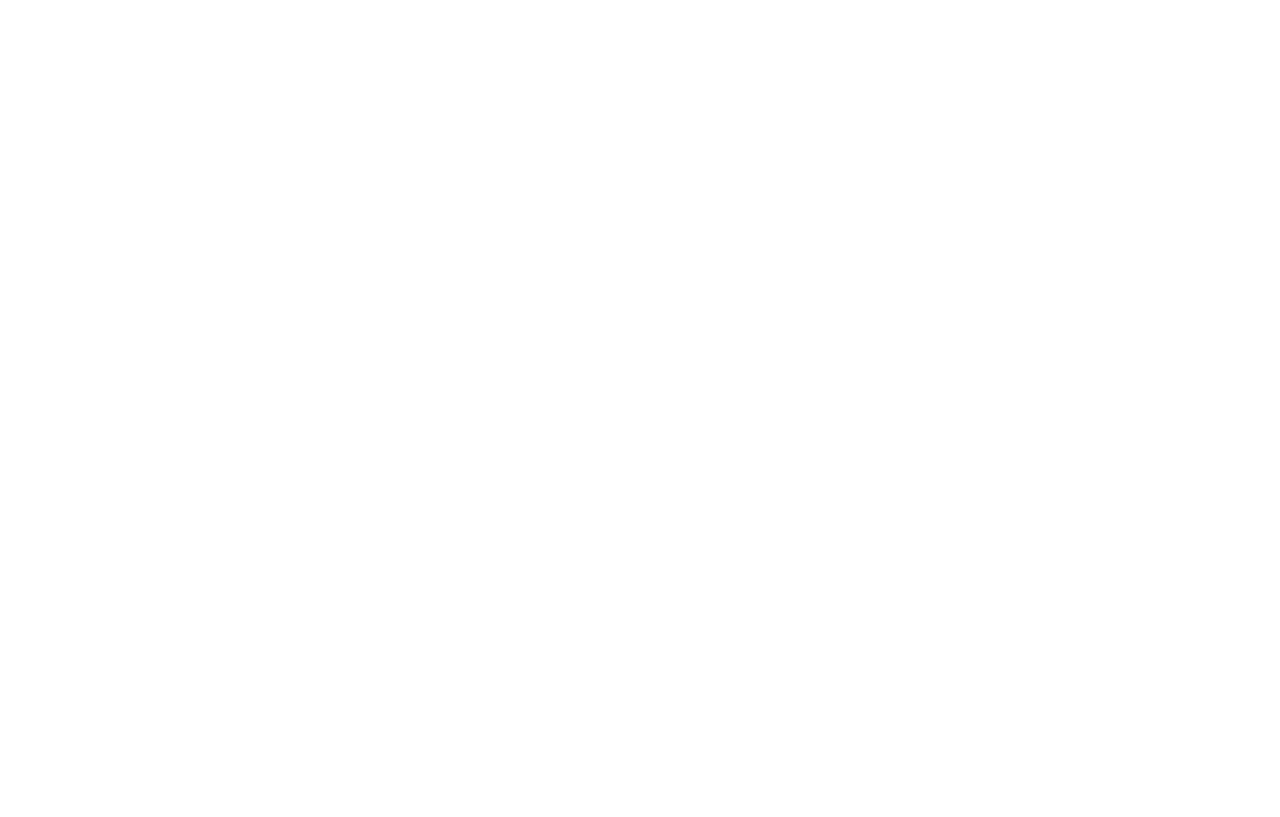
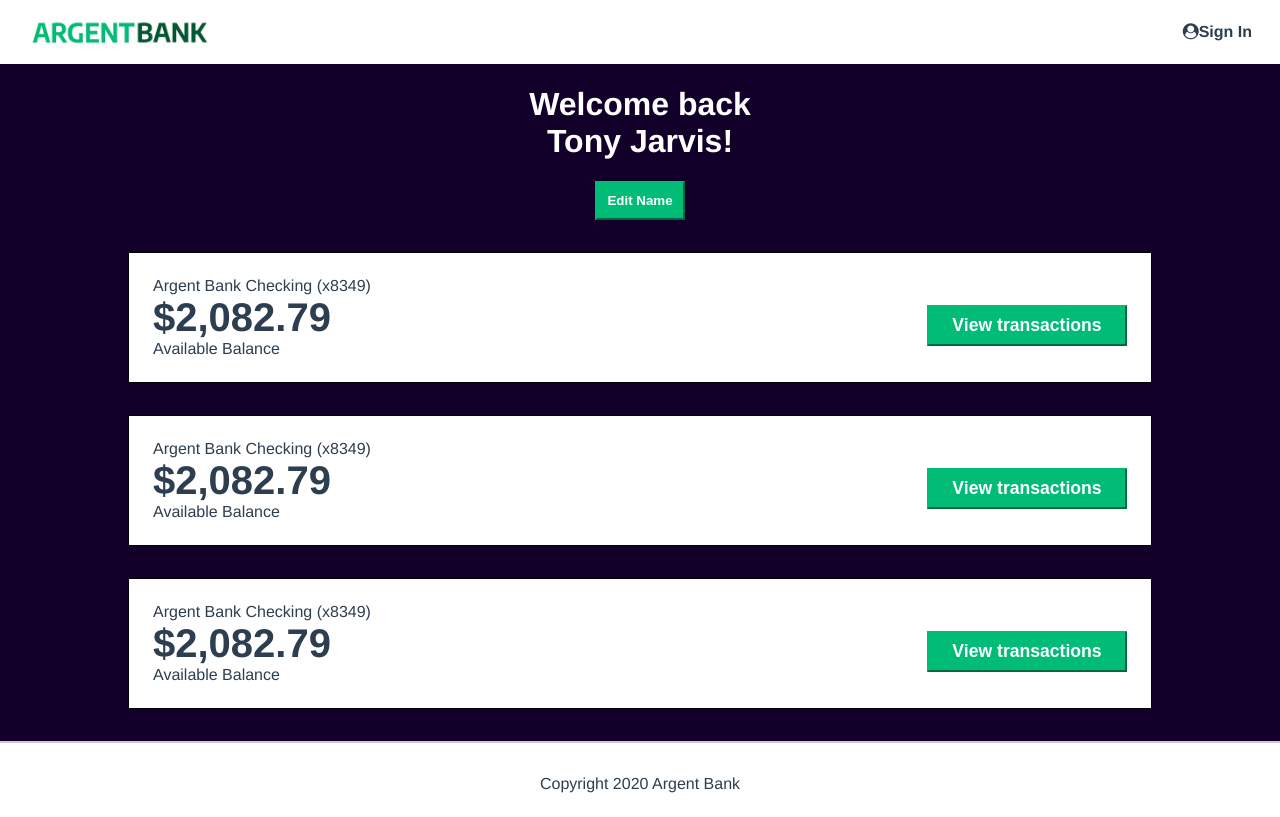
Before and after one commit to ChimdaProjects/ArgentBank, a React (Create React App) app: page /profile in a window 1280 px wide. Before the commit this address had no page. Built offline with nearby package versions, Linux system fonts and the light colour scheme.

Commit message:
static page profil and components : transaction, listTransaction, user

```diff
--- a/src/components/App/App.css
+++ b/src/components/App/App.css
@@ -0,0 +1,5 @@
+.app {
+    display: flex;
+    flex-direction: column;
+    height: 100vh;
+}
--- a/src/components/App/App.jsx
+++ b/src/components/App/App.jsx
@@ -4,6 +4,7 @@
 import { Routes, Route } from 'react-router-dom';
 import Homepage from '../../pages/Homepage/Homepage';
 import Login from '../../pages/Login/Login'
+import Profil from '../../pages/Profil/Profil';
 import './App.css';
 
 function App() {
@@ -18,6 +19,10 @@
             element= { < Login /> }
             path = "/signin"
           />
+          <Route
+            element= {<Profil />}
+            path="/profile"
+          />
         </Routes>
 
     </div>
--- a/src/components/SignIn/signin.scss
+++ b/src/components/SignIn/signin.scss
@@ -1,5 +1,5 @@
 .main {
-    flex: 5;
+    flex: 1;
   }
 
   .bg-dark {
--- /dev/null
+++ b/src/components/Transaction/Transaction.jsx
@@ -0,0 +1,18 @@
+import "./transaction.scss"
+
+const Transaction = () => {
+    return (
+        <section className="account">
+        <div className="account-content-wrapper">
+          <h3 className="account-title">Argent Bank Checking (x8349)</h3>
+          <p className="account-amount">$2,082.79</p>
+          <p className="account-amount-description">Available Balance</p>
+        </div>
+        <div className="account-content-wrapper cta">
+          <button className="transaction-button">View transactions</button>
+        </div>
+      </section>
+     );
+}
+
+export default Transaction;
--- /dev/null
+++ b/src/components/Transaction/transaction.scss
@@ -0,0 +1,62 @@
+.account {
+    display: flex;
+    justify-content: space-between;
+    align-items: center;
+    border: 1px solid black;
+    background-color: #fff;
+    width: 80%;
+    margin: 0 auto;
+    flex-direction: column;
+    padding: 1.5rem;
+    box-sizing: border-box;
+    text-align: left;
+    margin-bottom: 2rem;
+  }
+
+  .account-amount {
+    margin: 0;
+    font-size: 2.5rem;
+    font-weight: bold;
+  }
+
+  .account-amount-description {
+    margin: 0;
+  }
+
+  .account-title {
+    margin: 0;
+    padding: 0;
+    font-size: 1rem;
+    font-weight: normal;
+  }
+
+  .account-content-wrapper {
+    width: 100%;
+    flex: 1;
+  }
+
+  .transaction-button {
+    display: block;
+    width: 100%;
+    padding: 8px;
+    font-size: 1.1rem;
+    font-weight: bold;
+    margin-top: 1rem;
+    border-color: #00bc77;
+    background-color: #00bc77;
+    color: #fff;
+  }
+
+  @media (min-width: 720px) {
+    .account {
+      flex-direction: row;
+    }
+
+    .account-content-wrapper.cta {
+      flex: 0;
+    }
+
+    .transaction-button {
+      width: 200px;
+    }
+  }
--- /dev/null
+++ b/src/components/TransactionsList/TransactionsList.jsx
@@ -0,0 +1,14 @@
+import Transaction from "../Transaction/Transaction";
+
+const TransactionsList = () => {
+    return (
+        <div>
+            <h2 className="sr-only">Accounts</h2>
+            <Transaction/>
+            <Transaction />
+            <Transaction />
+        </div>
+     );
+}
+
+export default TransactionsList;
--- /dev/null
+++ b/src/components/User/User.jsx
@@ -0,0 +1,13 @@
+import "./user.scss"
+
+const User = () => {
+    return (
+        <div className="header">
+            <h1>Welcome back<br />Tony Jarvis!</h1>
+            <button className="edit-button">Edit Name</button>
+      </div>
+
+      );
+}
+
+export default User;
--- /dev/null
+++ b/src/components/User/user.scss
@@ -0,0 +1,12 @@
+.edit-button {
+    border-color: #00bc77;
+    background-color: #00bc77;
+    color: #fff;
+    font-weight: bold;
+    padding: 10px;
+  }
+
+  .header {
+    color: #fff;
+    margin-bottom: 2rem;
+  }
--- a/src/pages/Homepage/Homepage.jsx
+++ b/src/pages/Homepage/Homepage.jsx
@@ -11,13 +11,15 @@
 
 // datas features
 import data from "../../datas/datasFeatures"
+import { Fragment } from "react";
 
 
 
 const Homepage = () => {
     return (
-        <div>
+        <Fragment>
             <NavBar />
+            <main>
                 <Hero />
                 <section className="features">
                     <h2 className="sr-only">Features</h2>
@@ -34,8 +36,10 @@
                         })}
 
                 </section>
+            </main>
+
             <Footer />
-        </div>
+        </Fragment>
     )
 }
 
--- a/src/pages/Login/Login.jsx
+++ b/src/pages/Login/Login.jsx
@@ -1,15 +1,16 @@
 import NavBar from "../../components/NavBar/NavBar";
 import SignIn from "../../components/SignIn/SignIn";
 import Footer from "../../components/Footer/Footer";
+import { Fragment } from "react";
 
 
 const Login = () => {
     return (
-        <div>
+        <Fragment>
             <NavBar />
             <SignIn />
             <Footer />
-        </div>
+        </Fragment>
     )
 }
 
--- /dev/null
+++ b/src/pages/Profil/Profil.jsx
@@ -0,0 +1,21 @@
+import { Fragment } from "react";
+import Footer from "../../components/Footer/Footer";
+import NavBar from "../../components/NavBar/NavBar";
+import Transaction from "../../components/Transaction/Transaction";
+import TransactionsList from "../../components/TransactionsList/TransactionsList";
+import User from "../../components/User/User"
+
+const Profil = () => {
+    return (
+        <Fragment>
+            <NavBar />
+            <main className="main bg-dark">
+                <User />
+                <TransactionsList />
+            </main>
+            <Footer />
+        </Fragment>
+      );
+}
+
+export default Profil;
```
Lines whose indentation alone changed are shown as unchanged.
